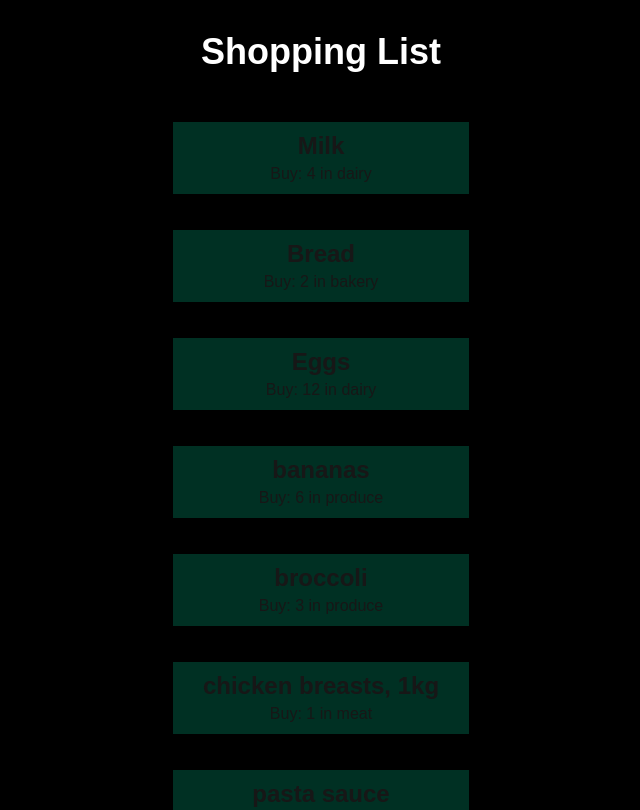
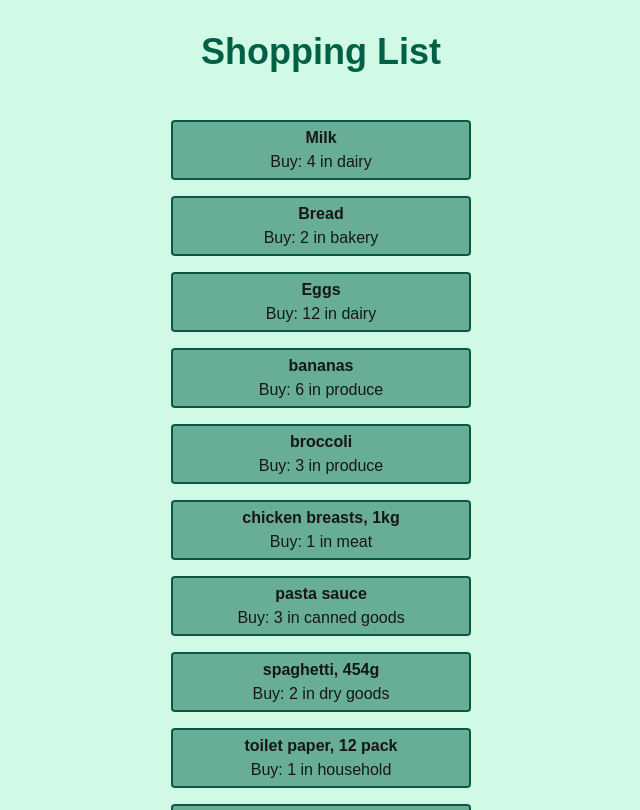
Before and after one commit to shorthippo/cprg306-assignments, a Next.js app: page /week-3 in a window 1280 px wide. Shown: the top 810 px of the page, without its empty margins (319-959 px from the left). Built offline with nearby package versions, Linux system fonts and the light colour scheme.

Commit message:
playing with styling

```diff
--- a/app/week-3/item.js
+++ b/app/week-3/item.js
@@ -1,8 +1,8 @@
 export default function Item({ item }) {
     const { name, quantity, category } = item;
     return (
-        <li className="flex flex-col items-center justify-center p-2 bg-emerald-800/50 w-75 text-center border-2 border-black mb-4">
-            <h2 className="font-bold text-2xl">{name}</h2>
+        <li className="flex flex-col items-center justify-center p-1 bg-emerald-800/50 w-75 text-center border-2 border-emerald-900/90 rounded-sm">
+            <h2 className="font-bold text-base">{name}</h2>
             <p>Buy: {quantity} in {category}</p>
         </li>
     )
--- a/app/week-3/page.js
+++ b/app/week-3/page.js
@@ -2,8 +2,8 @@ import ItemList from "./item-list";
 
 export default function Page() {
   return (
-    <main className="min-h-screen bg-black flex flex-col items-center p-8">
-      <h1 className="text-4xl font-bold text-white mb-8">Shopping List</h1>
+    <main className="min-h-screen bg-emerald-100 flex flex-col items-center p-8">
+      <h1 className="text-4xl font-bold text-emerald-800 mb-8">Shopping List</h1>
       <ItemList />
     </main>
   );
```
